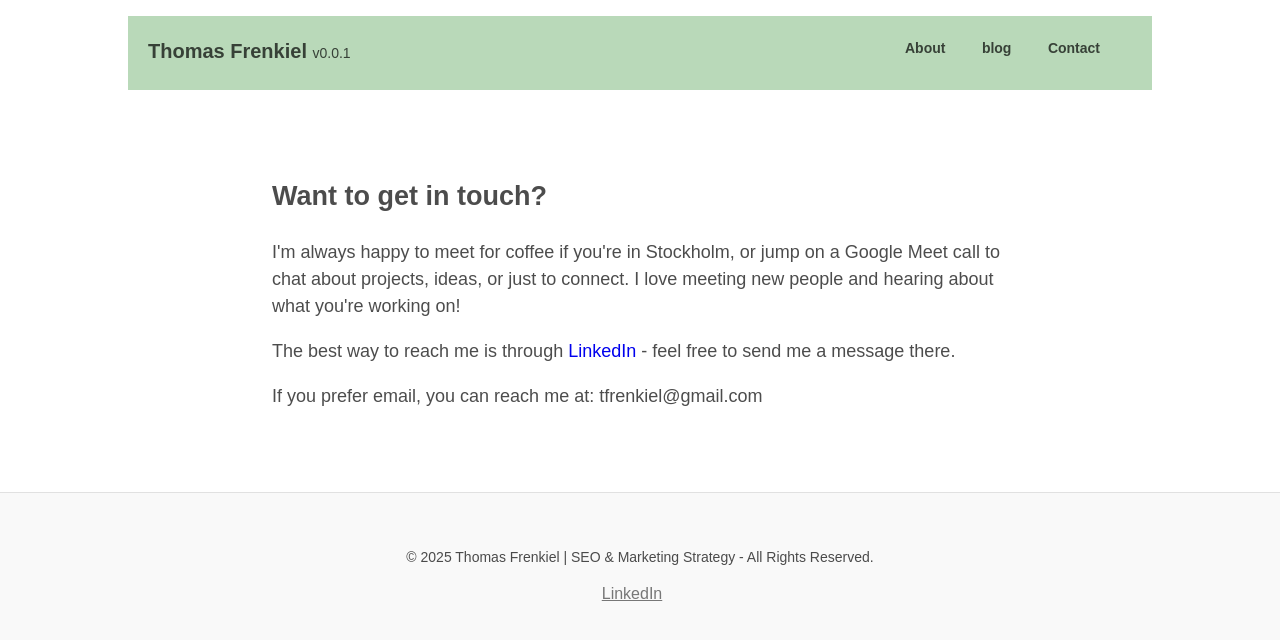
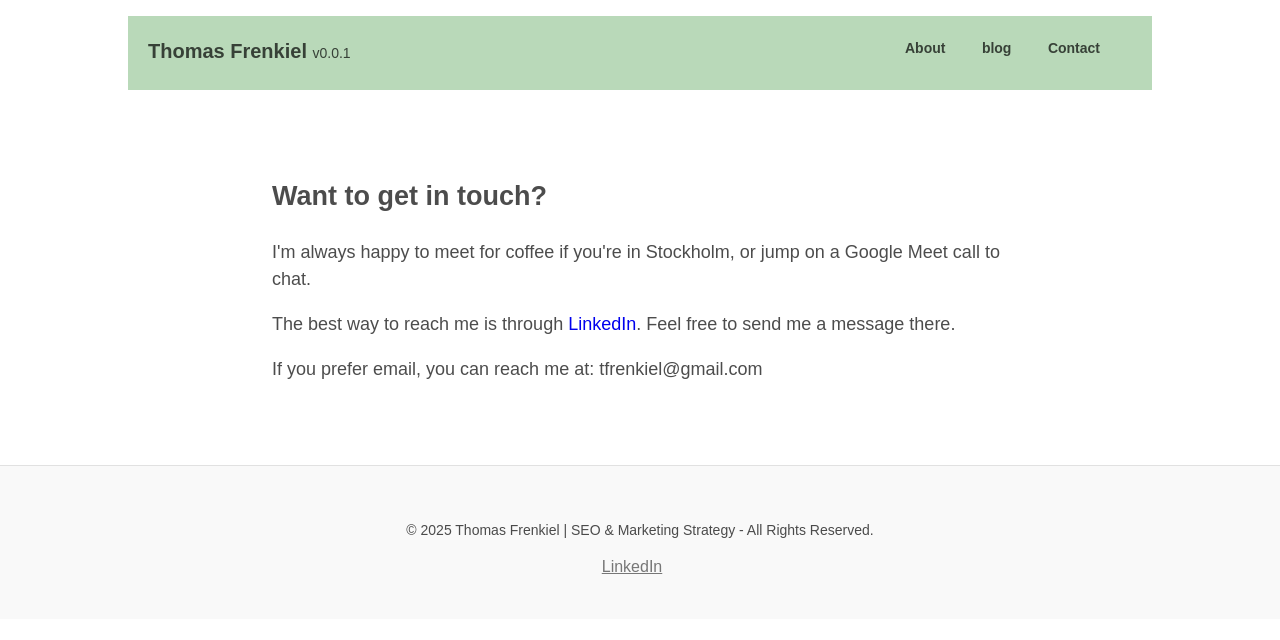
Before and after one commit to tfrenkiel040/website, a Jekyll site: the page built from contact.markdown, in a window 1280 px wide. Shown: the top 640 px of the page. Built offline with Jekyll 4.4.1, drawn with Linux system fonts in a browser that asks for light colours.

Commit message:
Update contact.markdown

```diff
--- a/contact.markdown
+++ b/contact.markdown
@@ -7,9 +7,9 @@ permalink: /contact/
 <div class="mw7 center ph3 f4 lh-copy">
   <h2>Want to get in touch?</h2>
 
-  <p>I'm always happy to meet for coffee if you're in Stockholm, or jump on a Google Meet call to chat about projects, ideas, or just to connect. I love meeting new people and hearing about what you're working on!</p>
+  <p>I'm always happy to meet for coffee if you're in Stockholm, or jump on a Google Meet call to chat.</p>
 
-  <p>The best way to reach me is through <a href="https://www.linkedin.com/in/thomasfrenkiel/" target="_blank" rel="noopener noreferrer">LinkedIn</a> - feel free to send me a message there.</p>
+  <p>The best way to reach me is through <a href="https://www.linkedin.com/in/thomasfrenkiel/" target="_blank" rel="noopener noreferrer">LinkedIn</a>. Feel free to send me a message there.</p>
 
   <p>If you prefer email, you can reach me at: <span class="email-protection">tfrenk<span style="display:none">no-spam</span>iel@gm<span style="display:none">hunter2</span>ail.com</span></p>
 
```
Also changed, not shown: other parts of contact.markdown (+1 -1 lines).
